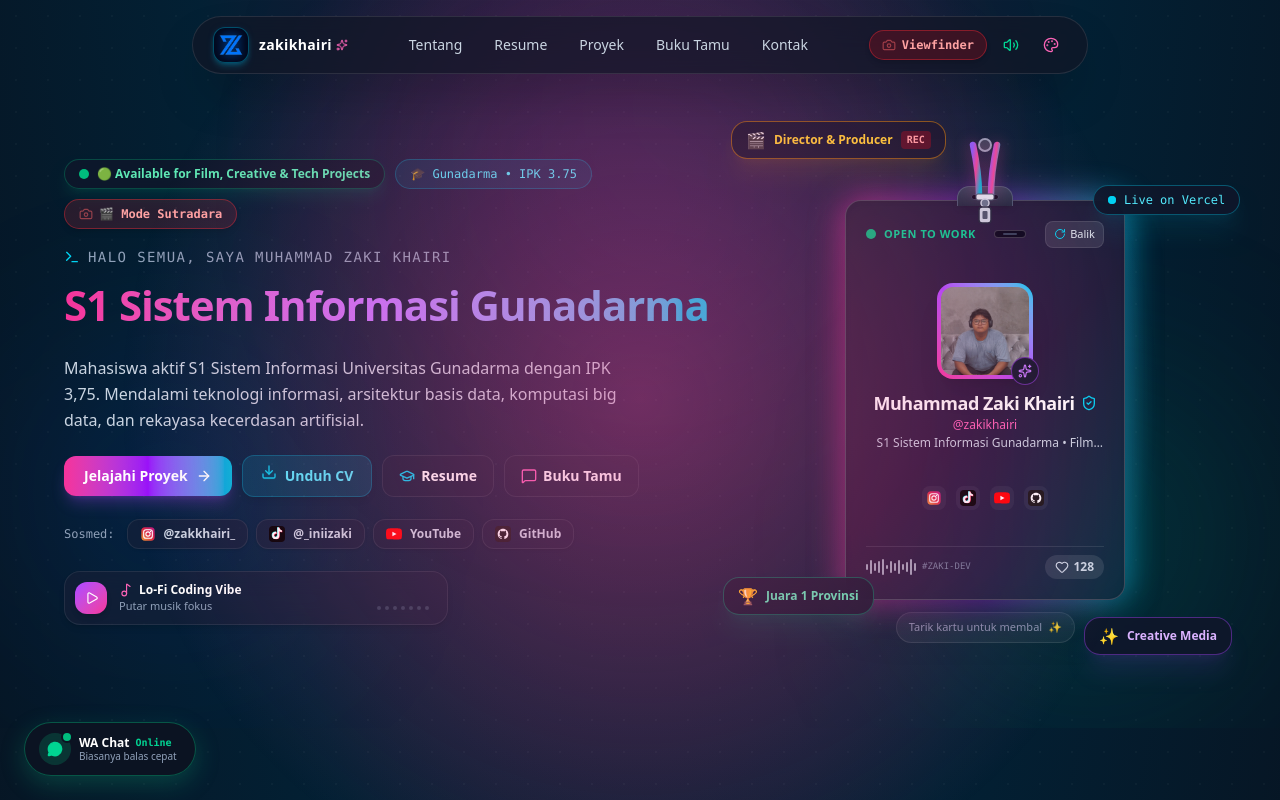
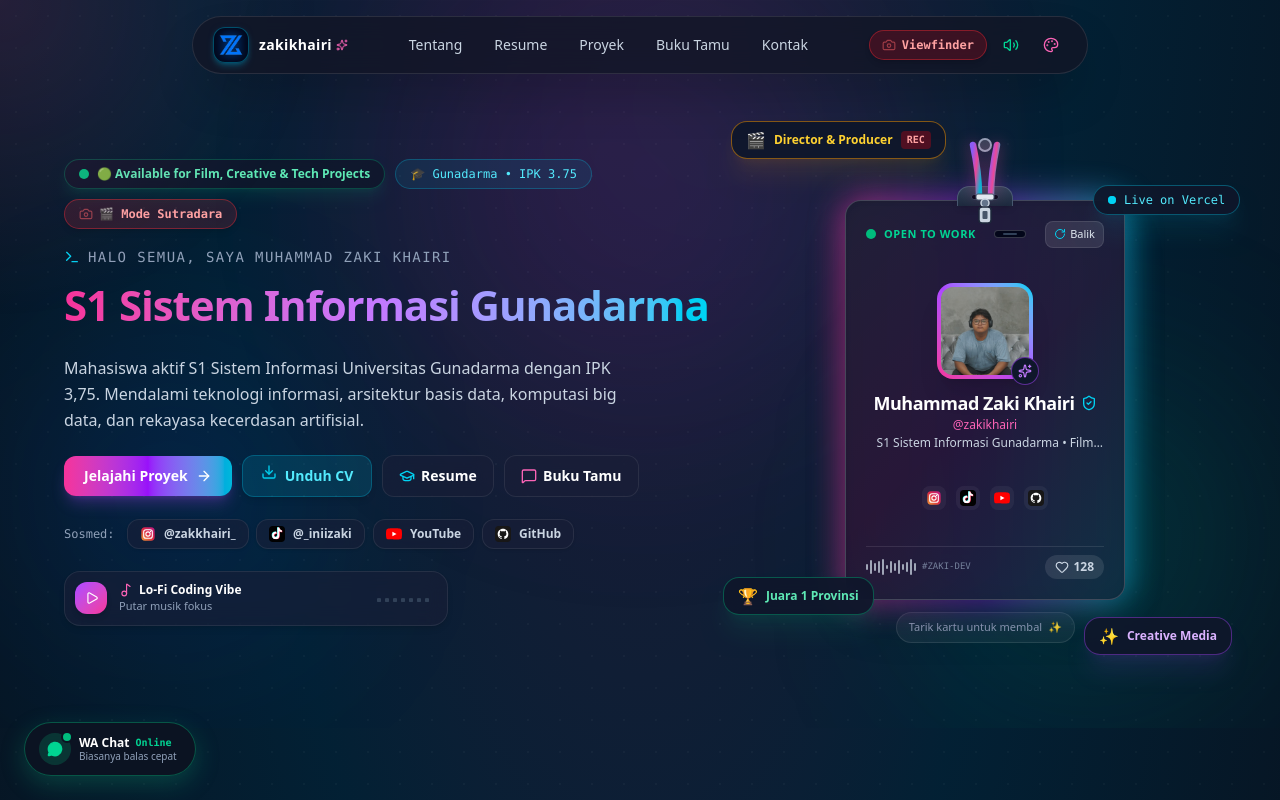
Before and after one commit to zakikhairi/porto-zakkhairi, a React (Vite) app: page / in a window 1280 px wide. Shown: the top 800 px of the page. Built offline with nearby package versions, Linux system fonts and the light colour scheme.

Commit message:
Comprehensive site-wide smoothness optimizations: GPU-accelerated spotlight, zero-overhead IntersectionObserver, smooth page scrolling, hardware-accelerated glass cards

```diff
--- a/src/App.tsx
+++ b/src/App.tsx
@@ -17,7 +17,7 @@
 import { sounds } from './utils/soundEffects';
 import { Sliders, Sparkles } from 'lucide-react';
 
-// Isolated high-performance spotlight glow to prevent re-rendering root App on mousemove
+// Isolated GPU-accelerated spotlight glow (moves hardware texture via translate3d, zero paint cost)
 const SpotlightGlow = memo(({ glowColor }: { glowColor: string }) => {
   const spotlightRef = useRef<HTMLDivElement>(null);
 
@@ -27,7 +27,7 @@
       if (!ticking) {
         requestAnimationFrame(() => {
           if (spotlightRef.current) {
-            spotlightRef.current.style.background = `radial-gradient(650px at ${e.clientX}px ${e.clientY}px, ${glowColor}, transparent 80%)`;
+            spotlightRef.current.style.transform = `translate3d(${e.clientX - 325}px, ${e.clientY - 325}px, 0)`;
           }
           ticking = false;
         });
@@ -37,14 +37,15 @@
 
     window.addEventListener('mousemove', handleMouseMove, { passive: true });
     return () => window.removeEventListener('mousemove', handleMouseMove);
-  }, [glowColor]);
+  }, []);
 
   return (
     <div
       ref={spotlightRef}
-      className="pointer-events-none fixed inset-0 z-30 transition-opacity duration-300 will-change-[background]"
+      className="pointer-events-none fixed top-0 left-0 w-[650px] h-[650px] rounded-full z-30 opacity-35 transition-opacity duration-300 will-change-transform"
       style={{
-        background: `radial-gradient(650px at 50% 50%, ${glowColor}, transparent 80%)`
+        background: `radial-gradient(circle, ${glowColor} 0%, transparent 70%)`,
+        transform: 'translate3d(-325px, -325px, 0)'
       }}
     />
   );
--- a/src/components/CustomCursor.tsx
+++ b/src/components/CustomCursor.tsx
@@ -91,13 +91,12 @@
         ref={auraRef}
         style={{
           transform: 'translate3d(-100px, -100px, 0) translate(-50%, -50%)',
-          willChange: 'transform, width, height',
-          transition: 'width 0.2s cubic-bezier(0.25, 1, 0.5, 1), height 0.2s cubic-bezier(0.25, 1, 0.5, 1), border-color 0.2s ease, background-color 0.2s ease',
+          willChange: 'transform',
         }}
-        className={`fixed rounded-full pointer-events-none ${
+        className={`fixed w-8 h-8 rounded-full pointer-events-none transition-all duration-200 ease-out ${
           isHovered
-            ? 'w-12 h-12 bg-cyan-400/20 border border-cyan-400/80 shadow-[0_0_20px_rgba(6,182,212,0.45)]'
-            : 'w-7 h-7 bg-pink-500/15 border border-pink-400/40 shadow-[0_0_12px_rgba(244,63,94,0.3)]'
+            ? 'scale-150 bg-cyan-400/20 border border-cyan-400/80 shadow-[0_0_20px_rgba(6,182,212,0.45)]'
+            : 'scale-90 bg-pink-500/15 border border-pink-400/40 shadow-[0_0_12px_rgba(244,63,94,0.3)]'
         }`}
       />
 
--- a/src/components/HeroSection.tsx
+++ b/src/components/HeroSection.tsx
@@ -303,19 +303,15 @@
                 </div>
               </div>
 
-              {/* Animated Equalizer Bars */}
-              <div className="flex items-end gap-1 h-6 pr-2">
-                {[12, 18, 14, 22, 13, 17, 10].map((_, i) => (
+              {/* Animated Equalizer Bars (GPU Accelerated) */}
+              <div className="flex items-end gap-1 h-5 pr-2">
+                {['animate-eq-1', 'animate-eq-2', 'animate-eq-3', 'animate-eq-4', 'animate-eq-5', 'animate-eq-6', 'animate-eq-2'].map((animClass, i) => (
                   <div
                     key={i}
-                    style={{
-                      height: isPlayingLofi ? `${Math.floor(Math.random() * 16 + 6)}px` : '4px',
-                      transition: 'height 0.2s ease-in-out'
-                    }}
-                    className={`w-1 rounded-full ${
+                    className={`w-1 h-4 rounded-full ${
                       isPlayingLofi
-                        ? 'bg-gradient-to-t from-cyan-400 to-pink-400'
-                        : 'bg-slate-700'
+                        ? `${animClass} bg-gradient-to-t from-cyan-400 to-pink-400`
+                        : 'bg-slate-700 scale-y-25'
                     }`}
                   />
                 ))}
--- a/src/components/MobileBottomNav.tsx
+++ b/src/components/MobileBottomNav.tsx
@@ -21,23 +21,27 @@
   const [activeSection, setActiveSection] = useState<string>('about');
 
   useEffect(() => {
-    const handleScroll = () => {
-      const scrollPos = window.scrollY + 200;
-      for (const item of NAV_ITEMS) {
-        const el = document.getElementById(item.id);
-        if (el) {
-          const top = el.offsetTop;
-          const height = el.offsetHeight;
-          if (scrollPos >= top && scrollPos < top + height) {
-            setActiveSection(item.id);
+    const observer = new IntersectionObserver(
+      (entries) => {
+        for (const entry of entries) {
+          if (entry.isIntersecting) {
+            setActiveSection(entry.target.id);
             break;
           }
         }
+      },
+      {
+        rootMargin: '-20% 0px -50% 0px',
+        threshold: 0.1
       }
-    };
+    );
 
-    window.addEventListener('scroll', handleScroll, { passive: true });
-    return () => window.removeEventListener('scroll', handleScroll);
+    for (const item of NAV_ITEMS) {
+      const el = document.getElementById(item.id);
+      if (el) observer.observe(el);
+    }
+
+    return () => observer.disconnect();
   }, []);
 
   const handleClick = (e: React.MouseEvent<HTMLAnchorElement>, href: string, id: string) => {
--- a/src/index.css
+++ b/src/index.css
@@ -7,6 +7,11 @@
     --color-accent: #f43f5e;
     --color-glow: rgba(139, 92, 246, 0.4);
     --bg-dark: #0a0c16;
+  }
+
+  html {
+    scroll-behavior: smooth;
+    scroll-padding-top: 5rem;
   }
 
   html, body {
@@ -67,20 +72,23 @@
   background: linear-gradient(to bottom, #a855f7, #3b82f6);
 }
 
-/* Glassmorphism Classes */
+/* Glassmorphism Classes - GPU Accelerated & Buttery Smooth */
 .glass-panel {
-  background: rgba(18, 22, 38, 0.7);
-  backdrop-filter: blur(16px);
-  -webkit-backdrop-filter: blur(16px);
+  background: rgba(18, 22, 38, 0.8);
+  backdrop-filter: blur(12px);
+  -webkit-backdrop-filter: blur(12px);
   border: 1px solid rgba(255, 255, 255, 0.1);
+  transform: translateZ(0);
 }
 
 .glass-card {
-  background: rgba(26, 31, 56, 0.55);
-  backdrop-filter: blur(14px);
-  -webkit-backdrop-filter: blur(14px);
+  background: rgba(26, 31, 56, 0.6);
+  backdrop-filter: blur(10px);
+  -webkit-backdrop-filter: blur(10px);
   border: 1px solid rgba(255, 255, 255, 0.08);
-  transition: all 0.3s cubic-bezier(0.4, 0, 0.2, 1);
+  transition: transform 0.3s cubic-bezier(0.16, 1, 0.3, 1), border-color 0.3s ease, box-shadow 0.3s ease;
+  will-change: transform;
+  transform: translateZ(0);
 }
 
 .glass-card:hover {
```
